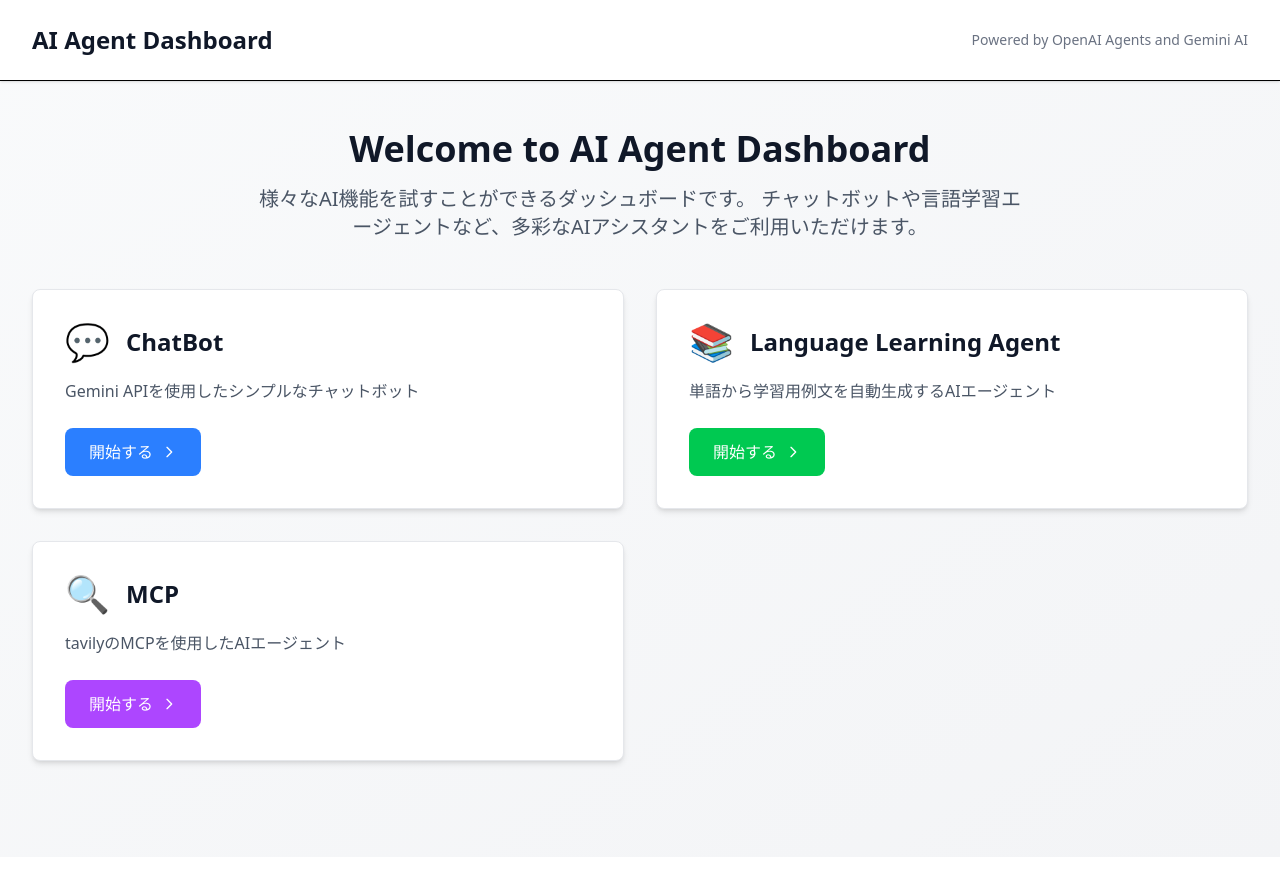
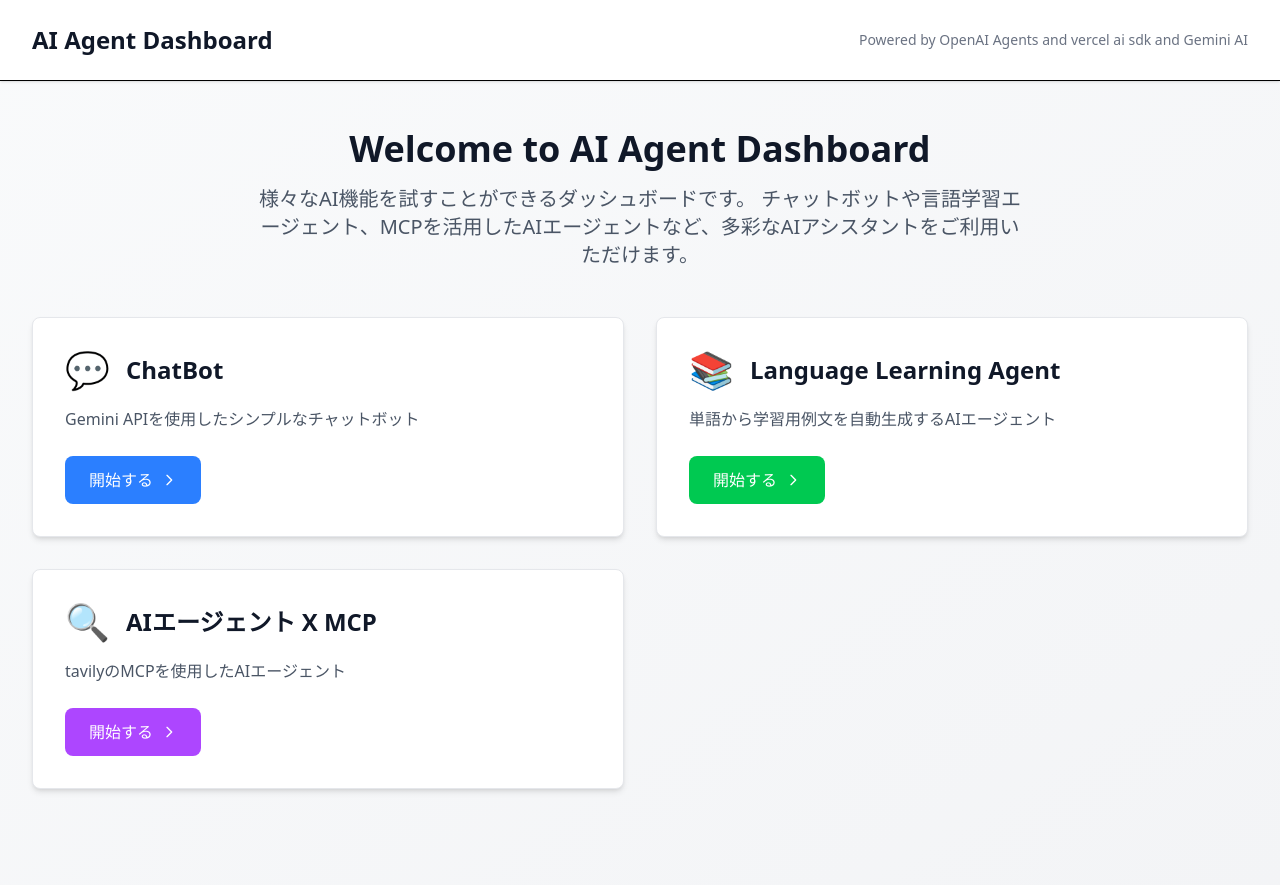
Before and after one commit to renokazaki/Nextjs-AI-Practice, a Next.js app: page / in a window 1280 px wide. Before the commit the page ends 857 px from the top, so only its background shows below. Built offline with nearby package versions, Linux system fonts and the light colour scheme.

Commit message:
update-page-info

```diff
--- a/src/app/page.tsx
+++ b/src/app/page.tsx
@@ -17,7 +17,7 @@ export default async function Home() {
       color: "bg-green-500 hover:bg-green-600",
     },
     {
-      title: "MCP",
+      title: "AIエージェント X MCP",
       description: "tavilyのMCPを使用したAIエージェント",
       href: "/vercelaisdk",
       icon: "🔍",
@@ -37,7 +37,7 @@ export default async function Home() {
               </h1>
             </div>
             <div className="text-sm text-gray-500">
-              Powered by OpenAI Agents and Gemini AI
+              Powered by OpenAI Agents and vercel ai sdk and Gemini AI
             </div>
           </div>
         </div>
@@ -52,7 +52,7 @@ export default async function Home() {
           </h2>
           <p className="text-xl text-gray-600 max-w-3xl mx-auto">
             様々なAI機能を試すことができるダッシュボードです。
-            チャットボットや言語学習エージェントなど、多彩なAIアシスタントをご利用いただけます。
+            チャットボットや言語学習エージェント、MCPを活用したAIエージェントなど、多彩なAIアシスタントをご利用いただけます。
           </p>
         </div>
 
```
